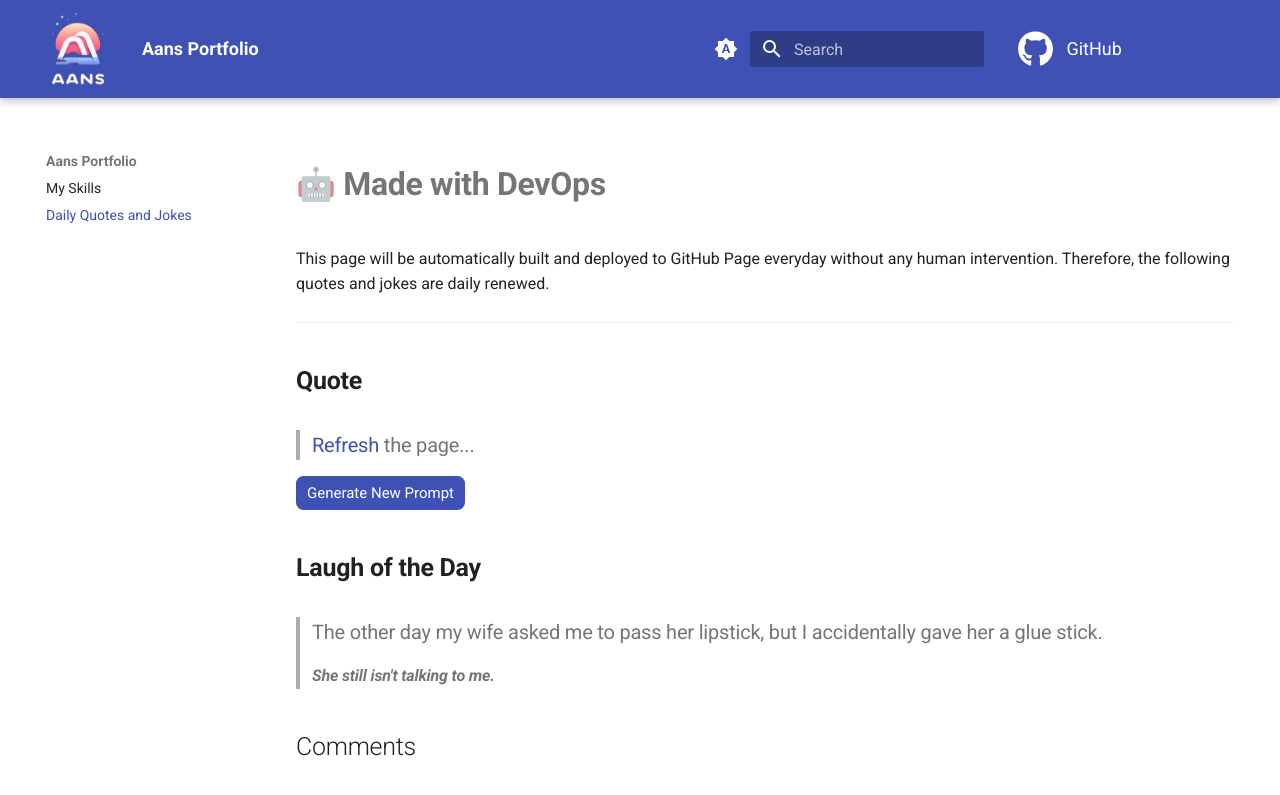
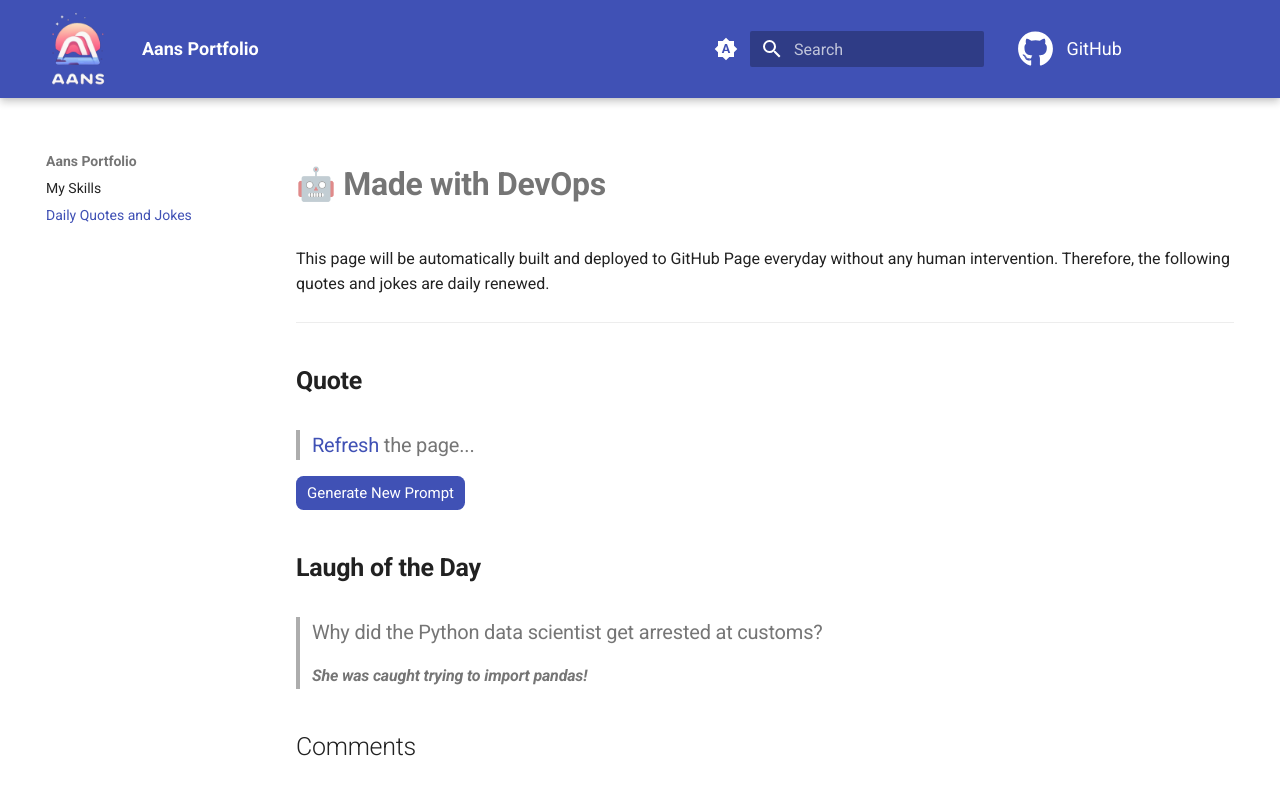
Before and after one commit to LaansDole/LaansDole, an MkDocs documentation site: the page built from docs/daily-jokes.md, in a window 1280 px wide. Shown: the top 795 px of the page. Built offline with MkDocs 1.6.1 and Material for MkDocs 9.7.7, drawn with Linux system fonts in a browser that asks for light colours; comment, search, counter and statistics services are not loaded.

Commit message:
Generated Daily Joke

```diff
--- a/docs/daily-jokes.md
+++ b/docs/daily-jokes.md
@@ -26,4 +26,4 @@ comments: true
 </div>
 <h2><strong>Laugh of the Day</strong></h2>
 
-<blockquote><h3>The other day my wife asked me to pass her lipstick, but I accidentally gave her a glue stick.</h3><h4><i>She still isn't talking to me.</i></h4></blockquote>
+<blockquote><h3>Why did the Python data scientist get arrested at customs?</h3><h4><i>She was caught trying to import pandas!</i></h4></blockquote>
```
Also changed, not shown: README.md (+1 -1 lines).
